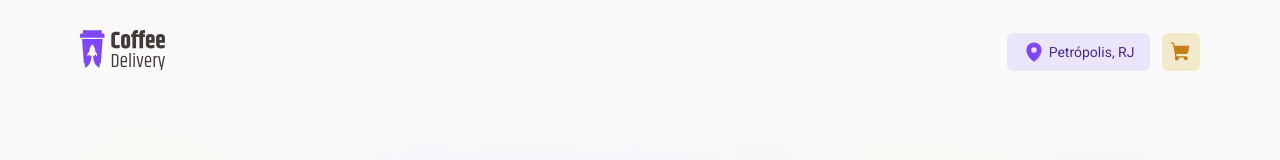
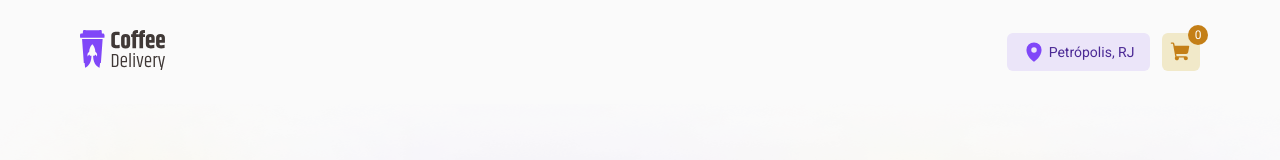
Before and after one commit to marinapsvreis/reactjs-rocketseat-ignite-2022-challenge02-coffeedelivery, a React (Vite) app: page / in a window 1280 px wide. Shown: the top 160 px of the page. Built offline with nearby package versions, Linux system fonts and the light colour scheme.

Commit message:
:lipstick: Agora é possivel saber quantos itens tem no carrinho pelo label no botão do carrinho no header

```diff
--- a/src/components/Header/index.tsx
+++ b/src/components/Header/index.tsx
@@ -28,7 +28,7 @@ export function Header() {
         <NavLink to="/checkout" title="Checkout">
           <Cart>
             <ShoppingCart size={22} weight="fill" color="#C47F17" />
-            {/* <CircleCounter>{products.length}</CircleCounter> */}
+            <CircleCounter>{products.length}</CircleCounter>
           </Cart>
         </NavLink>
       </Info>
--- a/src/components/Header/styles.ts
+++ b/src/components/Header/styles.ts
@@ -43,9 +43,9 @@ export const CircleCounter = styled.span`
   color: ${(props) => props.theme.white};
   background: ${(props) => props.theme['yellow-700']};
 
-  position: relative;
-  top: -16px;
-  right: -16px;
+  position: absolute;
+  top: -8px;
+  right: -8px;
 
   display: flex;
   justify-content: center;
@@ -61,4 +61,6 @@ export const Cart = styled.button`
   background: ${(props) => props.theme['yellow-300']};
   padding: 8px;
   border-radius: 6px;
+
+  position: relative;
 `
```
